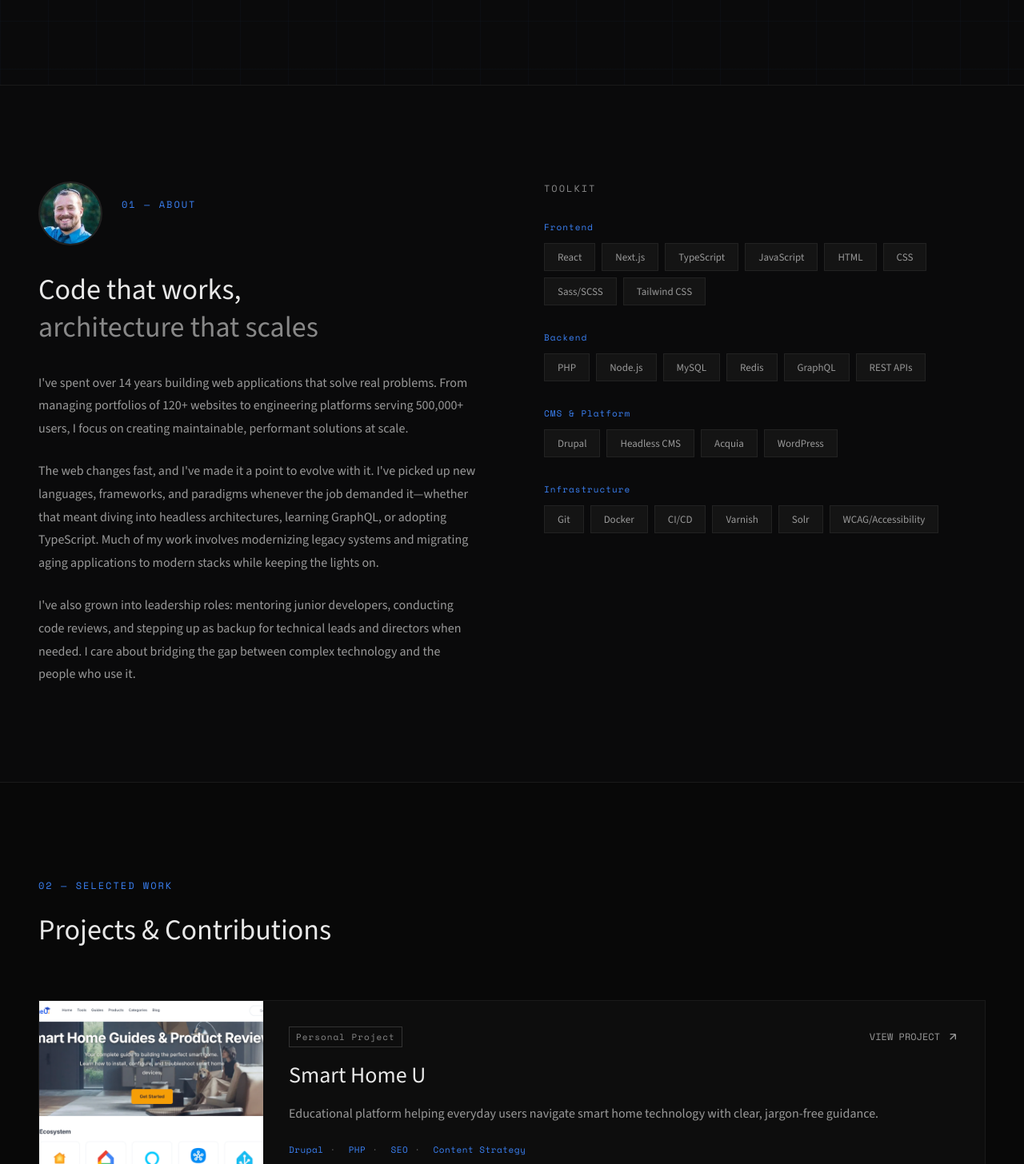
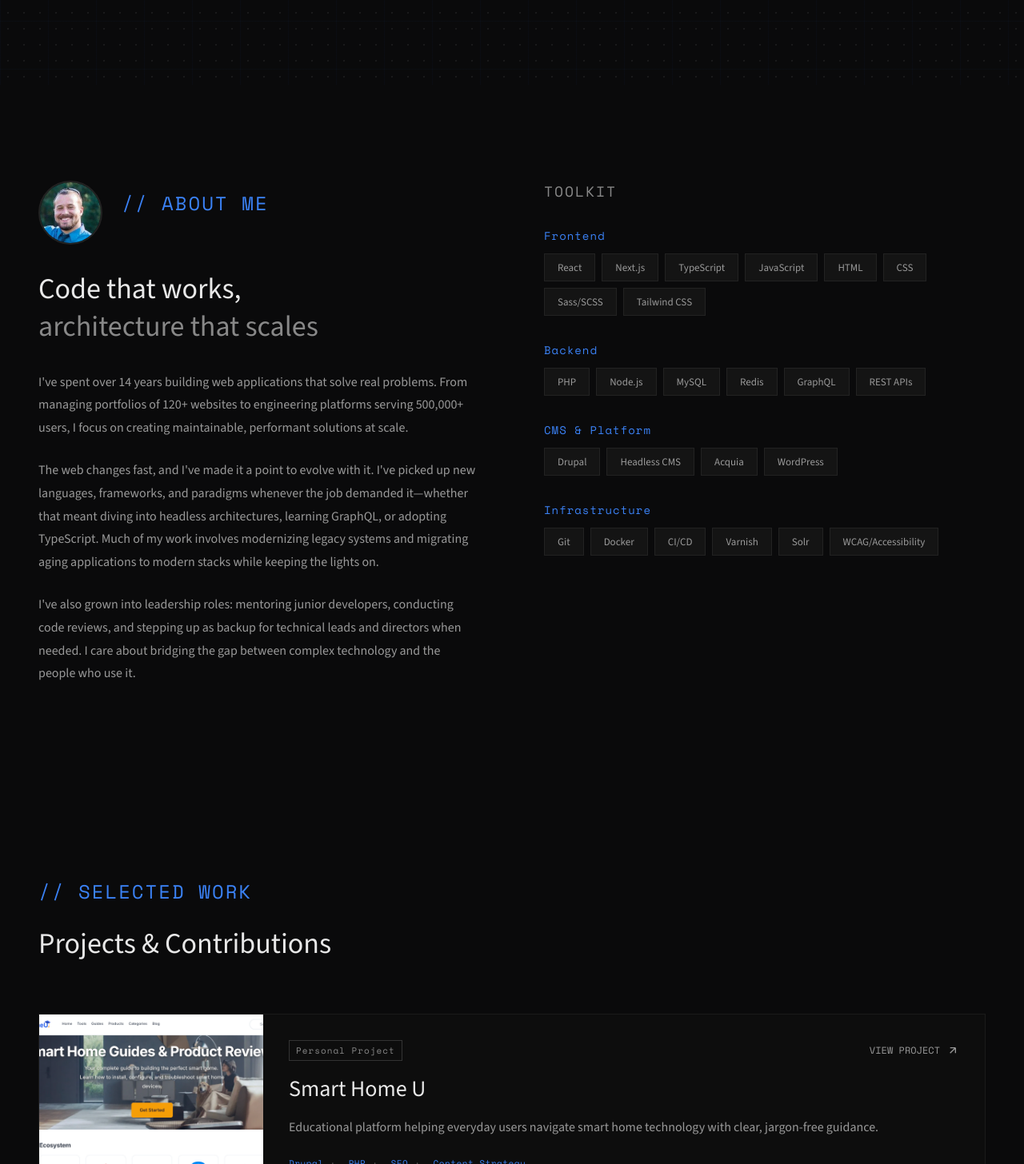
Before and after one commit to kpiontek/portfolio, a React (Vite) app: page / in a window 1280 px wide. Shown: the part 694-2150 px from the top of the page at 80% size. Built offline with nearby package versions, Linux system fonts and the light colour scheme.

Commit message:
Restyle the background and section headings

```diff
--- a/src/Portfolio.jsx
+++ b/src/Portfolio.jsx
@@ -232,7 +232,7 @@ const Portfolio = () => {
               <div className="scroll-fade">
                 <div className="about-header">
                   <img src="/headshot.jpg" alt="Kyle Piontek" className="headshot" />
-                  <div className="section-label">01 — ABOUT</div>
+                  <div className="section-label">// ABOUT ME</div>
                 </div>
                 <h2 className="section-title">
                   Code that works,<br />
@@ -279,7 +279,7 @@ const Portfolio = () => {
         {/* Work Section */}
         <section id="work" className="section section-work">
           <div className="container">
-            <div className="section-label">02 — SELECTED WORK</div>
+            <div className="section-label">// SELECTED WORK</div>
             <h2 className="section-title" style={{ marginBottom: '64px' }}>
               Projects & Contributions
             </h2>
@@ -347,7 +347,7 @@ const Portfolio = () => {
         {/* Contact Section */}
         <section id="contact" className="section">
           <div className="container-narrow scroll-fade contact-content">
-            <div className="section-label">03 — CONTACT</div>
+            <div className="section-label">// CONTACT</div>
             <h2 className="section-title-large">
               Let's build something<br />
               <span className="gradient-text">together</span>
--- a/src/Portfolio.scss
+++ b/src/Portfolio.scss
@@ -59,7 +59,7 @@ $transition-slow: 0.6s ease;
 
 @mixin section-label {
   @include font-mono;
-  font-size: 12px;
+  font-size: 24px;
   color: $color-accent;
   margin-bottom: $spacing-lg;
   letter-spacing: 2px;
@@ -117,6 +117,25 @@ $transition-slow: 0.6s ease;
   color: $color-text;
   font-family: $font-sans;
   overflow-x: hidden;
+
+  // Dot pattern overlay across entire page
+  &::before {
+    content: '';
+    position: fixed;
+    top: 0;
+    left: 0;
+    right: 0;
+    bottom: 0;
+    background-image: radial-gradient(rgba($color-text, 0.07) 1px, transparent 1px);
+    background-size: 20px 20px;
+    pointer-events: none;
+    z-index: 0;
+  }
+
+  > * {
+    position: relative;
+    z-index: 1;
+  }
 }
 
 .container {
@@ -375,11 +394,10 @@ $transition-slow: 0.6s ease;
 
 .section {
   padding: $spacing-5xl $spacing-2xl;
-  border-top: 1px solid $color-border;
 }
 
 .section-work {
-  background: $color-bg-dark;
+  background: transparent;
 }
 
 .section-label {
@@ -438,7 +456,7 @@ $transition-slow: 0.6s ease;
 
 .toolkit-label {
   @include font-mono;
-  font-size: 12px;
+  font-size: 18px;
   color: $color-text-muted-dark;
   margin-bottom: $spacing-xl;
   letter-spacing: 2px;
@@ -452,7 +470,7 @@ $transition-slow: 0.6s ease;
 
 .skill-category {
   @include font-mono;
-  font-size: 11px;
+  font-size: 14px;
   color: $color-accent;
   margin-bottom: $spacing-sm;
   letter-spacing: 1px;
@@ -735,11 +753,10 @@ $transition-slow: 0.6s ease;
 }
 
 .hover-lift {
-  transition: transform $transition-normal, box-shadow $transition-normal;
+  transition: border-color $transition-normal;
 
   &:hover {
-    transform: translateY(-4px);
-    box-shadow: 0 20px 40px rgba($color-accent, 0.15);
+    border-color: $color-border-medium;
   }
 }
 
```
